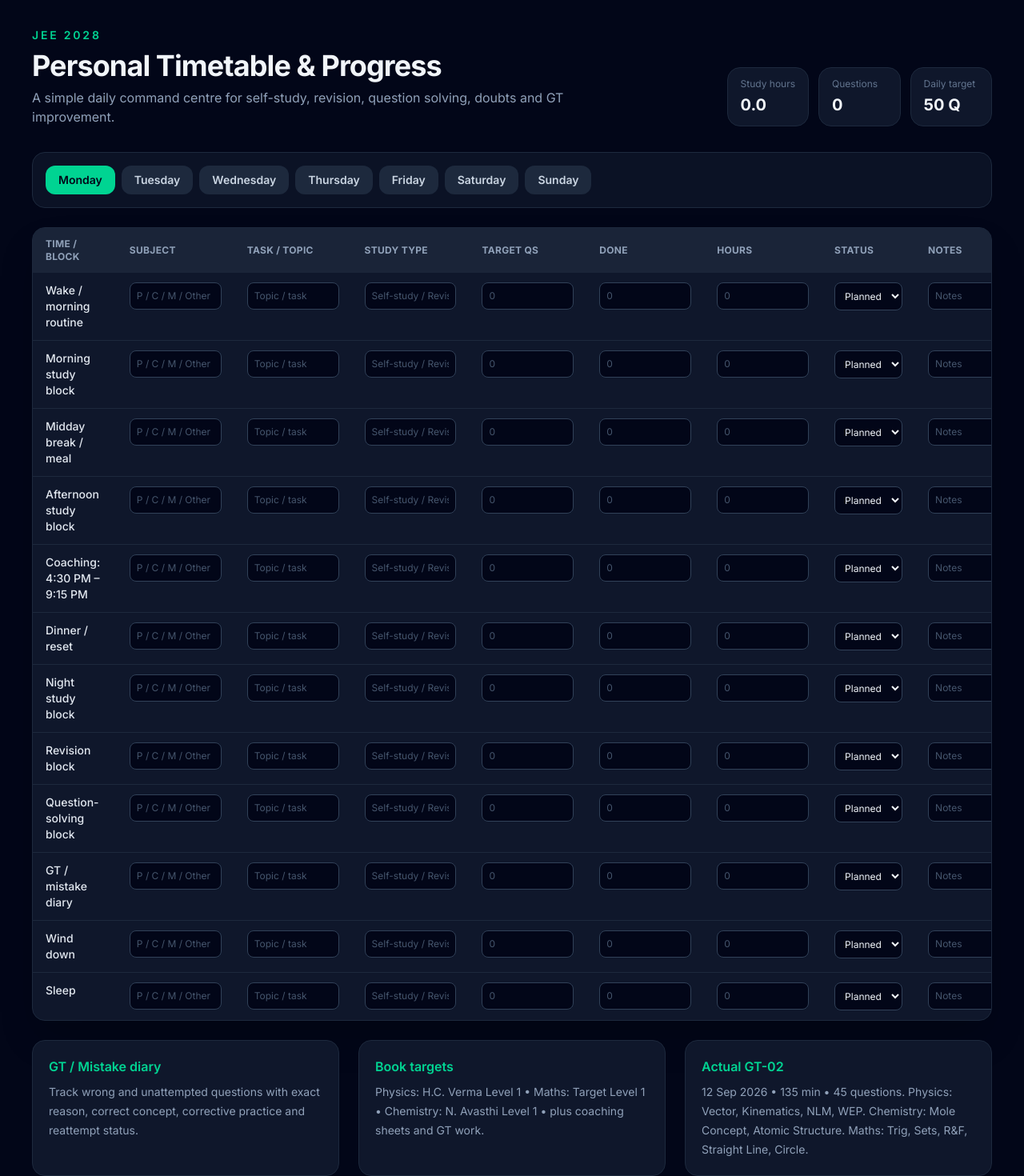
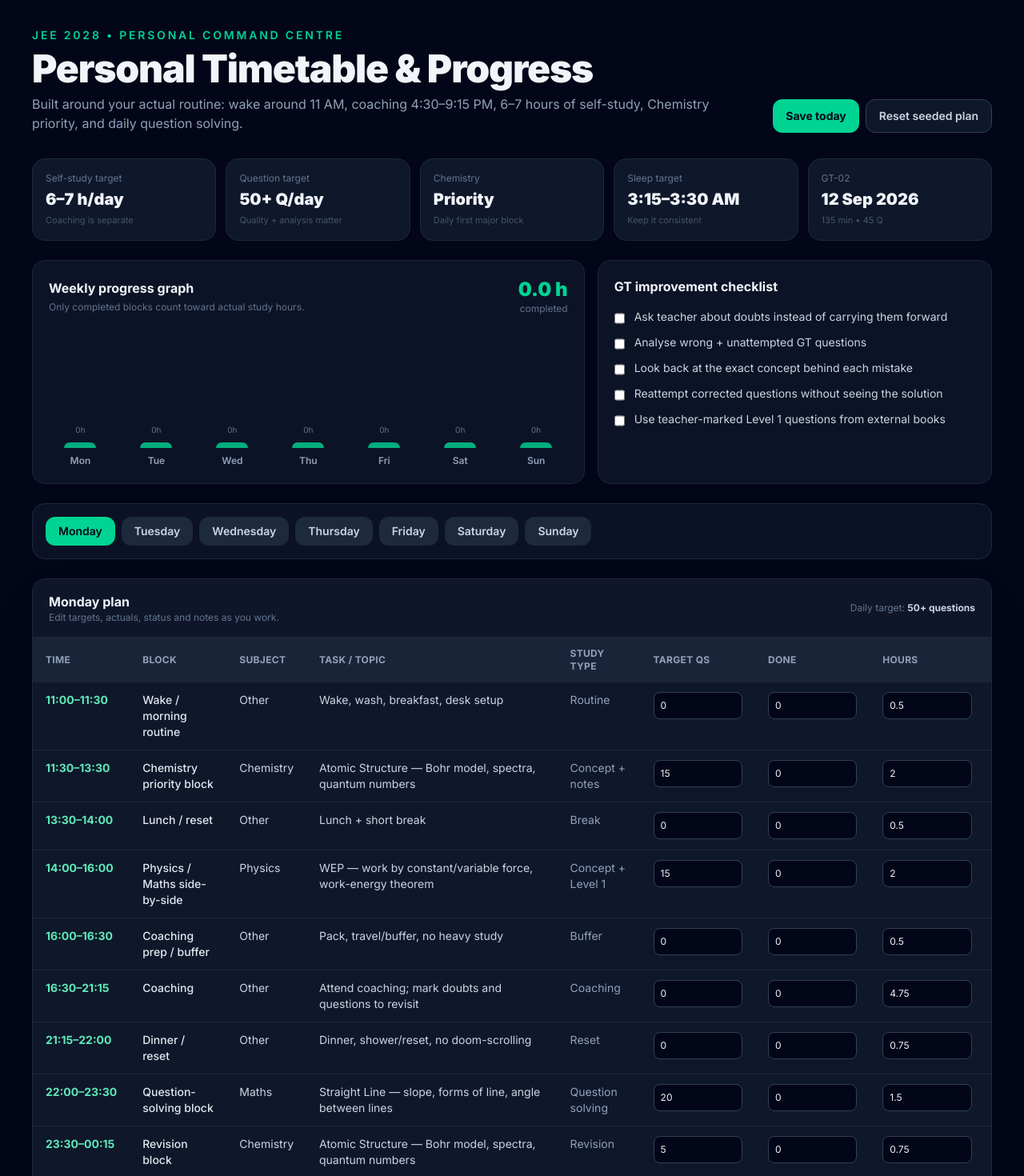
Before and after one commit to hackers-reality/JEE-prep, a Next.js app: page /personal-timetable in a window 1280 px wide. Shown: the part 60-1530 px from the top of the page at 80% size. Built offline with nearby package versions, Linux system fonts and the light colour scheme.

Commit message:
Fill personal JEE timetable and progress dashboard

```diff
--- a/app/personal-timetable/page.tsx
+++ b/app/personal-timetable/page.tsx
@@ -1,126 +1,251 @@
 "use client";
 
-import { useMemo, useState } from "react";
+import { useEffect, useMemo, useState } from "react";
 
-const slots = [
-  "Wake / morning routine",
-  "Morning study block",
-  "Midday break / meal",
-  "Afternoon study block",
-  "Coaching: 4:30 PM – 9:15 PM",
-  "Dinner / reset",
-  "Night study block",
-  "Revision block",
-  "Question-solving block",
-  "GT / mistake diary",
-  "Wind down",
-  "Sleep",
-];
+type Row = {
+  day: string;
+  time: string;
+  slot: string;
+  subject: string;
+  topic: string;
+  type: string;
+  target: number;
+  done: number;
+  hours: number;
+  status: "Planned" | "Done" | "Partial" | "Skipped";
+  notes: string;
+};
 
 const week = ["Monday", "Tuesday", "Wednesday", "Thursday", "Friday", "Saturday", "Sunday"];
 
-const initialRows = week.flatMap((day) =>
-  slots.map((slot) => ({ day, slot, subject: "", topic: "", type: "", target: "", done: "", hours: "", status: "Planned", notes: "" }))
-);
+const template = [
+  ["11:00–11:30", "Wake / morning routine", "Other", "Wake, wash, breakfast, desk setup", "Routine", 0, 0, 0.5],
+  ["11:30–13:30", "Chemistry priority block", "Chemistry", "Atomic Structure — theory + worked examples", "Concept + notes", 15, 0, 2],
+  ["13:30–14:00", "Lunch / reset", "Other", "Lunch + short break", "Break", 0, 0, 0.5],
+  ["14:00–16:00", "Physics / Maths side-by-side", "Physics", "WEP — concepts, graphs, work-energy theorem", "Concept + Level 1", 15, 0, 2],
+  ["16:00–16:30", "Coaching prep / buffer", "Other", "Pack, travel/buffer, no heavy study", "Buffer", 0, 0, 0.5],
+  ["16:30–21:15", "Coaching", "Other", "Attend coaching; mark doubts and questions to revisit", "Coaching", 0, 0, 4.75],
+  ["21:15–22:00", "Dinner / reset", "Other", "Dinner, shower/reset, no doom-scrolling", "Reset", 0, 0, 0.75],
+  ["22:00–23:30", "Question-solving block", "Maths", "Level 1 external-book questions + coaching sheets", "Question solving", 20, 0, 1.5],
+  ["23:30–00:15", "Revision block", "Chemistry", "Active recall: Atomic Structure + Mole Concept maintenance", "Revision", 5, 0, 0.75],
+  ["00:15–01:15", "GT / mistake diary", "Other", "Wrong + unattempted GT questions; doubt list; reattempt", "GT analysis", 5, 0, 1],
+  ["01:15–02:30", "Night study block", "Physics", "H.C. Verma Level 1 / selected teacher-marked questions", "Question solving", 10, 0, 1.25],
+  ["02:30–03:15", "Wind down", "Other", "Plan tomorrow, light music, phone away", "Wind down", 0, 0, 0.75],
+  ["03:15–03:30", "Sleep prep", "Other", "Bed; target consistent sleep window", "Sleep prep", 0, 0, 0.25],
+];
+
+const dayFocus: Record<string, { chem: string; physics: string; maths: string }> = {
+  Monday: {
+    chem: "Atomic Structure — Bohr model, spectra, quantum numbers",
+    physics: "WEP — work by constant/variable force, work-energy theorem",
+    maths: "Straight Line — slope, forms of line, angle between lines",
+  },
+  Tuesday: {
+    chem: "Atomic Structure — photoelectric effect + de Broglie + numericals",
+    physics: "WEP — potential energy, conservation of mechanical energy",
+    maths: "Straight Line — distance, section formula, family of lines",
+  },
+  Wednesday: {
+    chem: "Mole Concept — Level 1 maintenance + mixed numericals",
+    physics: "Kinematics + NLM — mixed Level 1 reinforcement",
+    maths: "Circle — standard equation, centre/radius, basic problems",
+  },
+  Thursday: {
+    chem: "Atomic Structure — quantum numbers, orbitals, electronic configuration",
+    physics: "WEP — spring work + mixed energy problems",
+    maths: "Circle — tangent/chord basics + selected Target Level 1",
+  },
+  Friday: {
+    chem: "Atomic Structure — full chapter revision + Level 1",
+    physics: "Vectors + Kinematics + NLM — mixed timed set",
+    maths: "Straight Line + Circle — mixed timed set",
+  },
+  Saturday: {
+    chem: "Atomic Structure — weak areas from the week",
+    physics: "WEP — Level 1 H.C. Verma / teacher-marked questions",
+    maths: "Straight Line + Circle — Target Level 1",
+  },
+  Sunday: {
+    chem: "Weekly chemistry review + error correction",
+    physics: "Weekly physics review + WEP reattempts",
+    maths: "Weekly maths review + mixed problems",
+  },
+};
+
+function makeRows(): Row[] {
+  return week.flatMap((day) =>
+    template.map(([time, slot, subject, topic, type, target, done, hours]) => {
+      let finalTopic = String(topic);
+      if (slot === "Chemistry priority block") finalTopic = dayFocus[day].chem;
+      if (slot === "Physics / Maths side-by-side") finalTopic = dayFocus[day].physics;
+      if (slot === "Question-solving block") finalTopic = dayFocus[day].maths;
+      if (slot === "Revision block") finalTopic = dayFocus[day].chem;
+      if (slot === "Night study block") finalTopic = dayFocus[day].physics;
+      return {
+        day,
+        time: String(time),
+        slot: String(slot),
+        subject: String(subject),
+        topic: finalTopic,
+        type: String(type),
+        target: Number(target),
+        done: Number(done),
+        hours: Number(hours),
+        status: "Planned",
+        notes: "",
+      };
+    }),
+  );
+}
 
 export default function PersonalTimetablePage() {
-  const [rows, setRows] = useState(initialRows);
+  const [rows, setRows] = useState<Row[]>(makeRows);
   const [activeDay, setActiveDay] = useState("Monday");
+  const [saved, setSaved] = useState(false);
+
+  useEffect(() => {
+    try {
+      const stored = localStorage.getItem("jee2028-personal-timetable-v2");
+      if (stored) setRows(JSON.parse(stored) as Row[]);
+    } catch {
+      // Keep the seeded timetable if local storage is unavailable.
+    }
+  }, []);
 
   const dayRows = useMemo(() => rows.filter((r) => r.day === activeDay), [rows, activeDay]);
   const totals = useMemo(() => {
-    const hours = rows.reduce((sum, r) => sum + (Number(r.hours) || 0), 0);
-    const questions = rows.reduce((sum, r) => sum + (Number(r.done) || 0), 0);
-    return { hours, questions };
+    const completedHours = rows.reduce((sum, r) => sum + (r.status === "Done" ? r.hours : 0), 0);
+    const plannedHours = rows.reduce((sum, r) => sum + r.hours, 0);
+    const questionsDone = rows.reduce((sum, r) => sum + r.done, 0);
+    const questionsTarget = rows.reduce((sum, r) => sum + r.target, 0);
+    return { completedHours, plannedHours, questionsDone, questionsTarget };
   }, [rows]);
 
-  function updateRow(day: string, slot: string, key: string, value: string) {
-    setRows((current) => current.map((r) => (r.day === day && r.slot === slot ? { ...r, [key]: value } : r)));
+  const daily = useMemo(
+    () =>
+      week.map((day) => {
+        const dayRows = rows.filter((r) => r.day === day);
+        return {
+          day: day.slice(0, 3),
+          hours: Number(dayRows.reduce((s, r) => s + (r.status === "Done" ? r.hours : 0), 0).toFixed(1)),
+          questions: dayRows.reduce((s, r) => s + r.done, 0),
+        };
+      }),
+    [rows],
+  );
+
+  function updateRow(day: string, time: string, key: keyof Row, value: string) {
+    setRows((current) => current.map((r) => (r.day === day && r.time === time ? { ...r, [key]: key === "target" || key === "done" || key === "hours" ? Number(value) || 0 : value } as Row : r)));
+    setSaved(false);
+  }
+
+  function saveLocal() {
+    localStorage.setItem("jee2028-personal-timetable-v2", JSON.stringify(rows));
+    setSaved(true);
+  }
+
+  function resetSeed() {
+    setRows(makeRows());
+    localStorage.removeItem("jee2028-personal-timetable-v2");
+    setSaved(false);
   }
 
   return (
     <main className="min-h-screen bg-slate-950 text-slate-100">
-      <div className="mx-auto max-w-7xl p-6 lg:p-10">
-        <header className="mb-8 flex flex-col gap-4 lg:flex-row lg:items-end lg:justify-between">
+      <div className="mx-auto max-w-[1500px] p-4 sm:p-6 lg:p-10">
+        <header className="mb-8 flex flex-col gap-5 xl:flex-row xl:items-end xl:justify-between">
           <div>
-            <p className="text-sm font-semibold uppercase tracking-[0.2em] text-emerald-400">JEE 2028</p>
-            <h1 className="mt-2 text-4xl font-bold tracking-tight">Personal Timetable & Progress</h1>
-            <p className="mt-2 max-w-3xl text-slate-400">A simple daily command centre for self-study, revision, question solving, doubts and GT improvement.</p>
+            <p className="text-sm font-semibold uppercase tracking-[0.2em] text-emerald-400">JEE 2028 • Personal command centre</p>
+            <h1 className="mt-2 text-4xl font-black tracking-tight sm:text-5xl">Personal Timetable & Progress</h1>
+            <p className="mt-2 max-w-4xl text-slate-400">Built around your actual routine: wake around 11 AM, coaching 4:30–9:15 PM, 6–7 hours of self-study, Chemistry priority, and daily question solving.</p>
           </div>
-          <div className="grid grid-cols-2 gap-3 sm:grid-cols-3">
-            <Stat label="Study hours" value={totals.hours.toFixed(1)} />
-            <Stat label="Questions" value={String(totals.questions)} />
-            <Stat label="Daily target" value="50 Q" />
+          <div className="flex flex-wrap gap-2">
+            <button onClick={saveLocal} className="rounded-xl bg-emerald-400 px-4 py-2.5 text-sm font-bold text-slate-950 hover:bg-emerald-300">{saved ? "Saved ✓" : "Save today"}</button>
+            <button onClick={resetSeed} className="rounded-xl border border-slate-700 bg-slate-900 px-4 py-2.5 text-sm font-semibold text-slate-300 hover:bg-slate-800">Reset seeded plan</button>
           </div>
         </header>
 
+        <section className="mb-6 grid gap-3 sm:grid-cols-2 xl:grid-cols-5">
+          <Stat label="Self-study target" value="6–7 h/day" hint="Coaching is separate" />
+          <Stat label="Question target" value="50+ Q/day" hint="Quality + analysis matter" />
+          <Stat label="Chemistry" value="Priority" hint="Daily first major block" />
+          <Stat label="Sleep target" value="3:15–3:30 AM" hint="Keep it consistent" />
+          <Stat label="GT-02" value="12 Sep 2026" hint="135 min • 45 Q" />
+        </section>
+
+        <section className="mb-6 grid gap-4 lg:grid-cols-[1.4fr_1fr]">
+          <div className="rounded-2xl border border-slate-800 bg-slate-900/80 p-5">
+            <div className="flex items-center justify-between gap-4">
+              <div>
+                <h2 className="font-bold">Weekly progress graph</h2>
+                <p className="mt-1 text-xs text-slate-500">Only completed blocks count toward actual study hours.</p>
+              </div>
+              <div className="text-right"><div className="text-2xl font-black text-emerald-400">{totals.completedHours.toFixed(1)} h</div><div className="text-xs text-slate-500">completed</div></div>
+            </div>
+            <div className="mt-5 grid grid-cols-7 items-end gap-2 sm:gap-4" style={{ minHeight: 170 }}>
+              {daily.map((d) => {
+                const height = Math.min(100, (d.hours / 7) * 100);
+                return <div key={d.day} className="flex h-40 flex-col items-center justify-end gap-2"><div className="text-[10px] text-slate-500">{d.hours}h</div><div className="w-full max-w-10 rounded-t-lg bg-emerald-400/80" style={{ height: `${Math.max(4, height)}%` }} /><div className="text-xs font-semibold text-slate-400">{d.day}</div></div>;
+              })}
+            </div>
+          </div>
+
+          <div className="rounded-2xl border border-slate-800 bg-slate-900/80 p-5">
+            <h2 className="font-bold">GT improvement checklist</h2>
+            <div className="mt-4 space-y-3 text-sm text-slate-300">
+              {[
+                "Ask teacher about doubts instead of carrying them forward",
+                "Analyse wrong + unattempted GT questions",
+                "Look back at the exact concept behind each mistake",
+                "Reattempt corrected questions without seeing the solution",
+                "Use teacher-marked Level 1 questions from external books",
+              ].map((item) => <label key={item} className="flex gap-3"><input type="checkbox" className="mt-1 accent-emerald-400" /><span>{item}</span></label>)}
+            </div>
+          </div>
+        </section>
+
         <section className="mb-6 rounded-2xl border border-slate-800 bg-slate-900/70 p-4">
           <div className="flex flex-wrap gap-2">
-            {week.map((day) => (
-              <button key={day} onClick={() => setActiveDay(day)} className={`rounded-xl px-4 py-2 text-sm font-semibold transition ${activeDay === day ? "bg-emerald-400 text-slate-950" : "bg-slate-800 text-slate-300 hover:bg-slate-700"}`}>
-                {day}
-              </button>
-            ))}
+            {week.map((day) => <button key={day} onClick={() => setActiveDay(day)} className={`rounded-xl px-4 py-2 text-sm font-semibold transition ${activeDay === day ? "bg-emerald-400 text-slate-950" : "bg-slate-800 text-slate-300 hover:bg-slate-700"}`}>{day}</button>)}
           </div>
         </section>
 
         <section className="overflow-hidden rounded-2xl border border-slate-800 bg-slate-900 shadow-2xl">
+          <div className="border-b border-slate-800 bg-slate-900/95 px-5 py-4">
+            <div className="flex flex-wrap items-center justify-between gap-3"><div><h2 className="font-bold">{activeDay} plan</h2><p className="text-xs text-slate-500">Edit targets, actuals, status and notes as you work.</p></div><div className="text-xs text-slate-500">Daily target: <span className="font-bold text-slate-300">50+ questions</span></div></div>
+          </div>
           <div className="overflow-x-auto">
-            <table className="min-w-[1250px] w-full text-left text-sm">
-              <thead className="bg-slate-800/80 text-xs uppercase tracking-wide text-slate-400">
-                <tr>
-                  <th className="px-4 py-3">Time / block</th><th className="px-4 py-3">Subject</th><th className="px-4 py-3">Task / topic</th><th className="px-4 py-3">Study type</th><th className="px-4 py-3">Target Qs</th><th className="px-4 py-3">Done</th><th className="px-4 py-3">Hours</th><th className="px-4 py-3">Status</th><th className="px-4 py-3">Notes</th>
-                </tr>
-              </thead>
+            <table className="min-w-[1450px] w-full text-left text-sm">
+              <thead className="bg-slate-800/80 text-xs uppercase tracking-wide text-slate-400"><tr><th className="px-4 py-3">Time</th><th className="px-4 py-3">Block</th><th className="px-4 py-3">Subject</th><th className="px-4 py-3">Task / topic</th><th className="px-4 py-3">Study type</th><th className="px-4 py-3">Target Qs</th><th className="px-4 py-3">Done</th><th className="px-4 py-3">Hours</th><th className="px-4 py-3">Status</th><th className="px-4 py-3">Notes</th></tr></thead>
               <tbody className="divide-y divide-slate-800">
-                {dayRows.map((r) => (
-                  <tr key={`${r.day}-${r.slot}`} className="align-top hover:bg-slate-800/40">
-                    <td className="px-4 py-3 font-medium text-slate-200">{r.slot}</td>
-                    <Cell value={r.subject} onChange={(v) => updateRow(r.day, r.slot, "subject", v)} placeholder="P / C / M / Other" />
-                    <Cell value={r.topic} onChange={(v) => updateRow(r.day, r.slot, "topic", v)} placeholder="Topic / task" />
-                    <Cell value={r.type} onChange={(v) => updateRow(r.day, r.slot, "type", v)} placeholder="Self-study / Revision / Solving" />
-                    <Cell value={r.target} onChange={(v) => updateRow(r.day, r.slot, "target", v)} placeholder="0" number />
-                    <Cell value={r.done} onChange={(v) => updateRow(r.day, r.slot, "done", v)} placeholder="0" number />
-                    <Cell value={r.hours} onChange={(v) => updateRow(r.day, r.slot, "hours", v)} placeholder="0" number />
-                    <td className="px-4 py-3">
-                      <select value={r.status} onChange={(e) => updateRow(r.day, r.slot, "status", e.target.value)} className="rounded-lg border border-slate-700 bg-slate-950 px-2 py-2 text-xs">
-                        <option>Planned</option><option>Done</option><option>Partial</option><option>Skipped</option>
-                      </select>
-                    </td>
-                    <Cell value={r.notes} onChange={(v) => updateRow(r.day, r.slot, "notes", v)} placeholder="Notes" />
-                  </tr>
-                ))}
+                {dayRows.map((r) => <tr key={`${r.day}-${r.time}`} className="align-top hover:bg-slate-800/40"><td className="whitespace-nowrap px-4 py-3 font-bold text-emerald-300">{r.time}</td><td className="px-4 py-3 font-medium text-slate-200">{r.slot}</td><td className="px-4 py-3 text-slate-300">{r.subject}</td><td className="min-w-72 px-4 py-3 text-slate-300">{r.topic}</td><td className="px-4 py-3 text-slate-400">{r.type}</td><Cell value={String(r.target)} onChange={(v) => updateRow(r.day, r.time, "target", v)} number /><Cell value={String(r.done)} onChange={(v) => updateRow(r.day, r.time, "done", v)} number /><Cell value={String(r.hours)} onChange={(v) => updateRow(r.day, r.time, "hours", v)} number /><td className="px-4 py-3"><select value={r.status} onChange={(e) => updateRow(r.day, r.time, "status", e.target.value)} className="rounded-lg border border-slate-700 bg-slate-950 px-2 py-2 text-xs"><option>Planned</option><option>Done</option><option>Partial</option><option>Skipped</option></select></td><Cell value={r.notes} onChange={(v) => updateRow(r.day, r.time, "notes", v)} placeholder="What happened? Doubt? Mistake?" /></tr>)}
               </tbody>
             </table>
           </div>
         </section>
 
-        <section className="mt-6 grid gap-6 lg:grid-cols-3">
-          <Panel title="GT / Mistake diary">
-            <p>Track wrong and unattempted questions with exact reason, correct concept, corrective practice and reattempt status.</p>
-          </Panel>
-          <Panel title="Book targets">
-            <p>Physics: H.C. Verma Level 1 • Maths: Target Level 1 • Chemistry: N. Avasthi Level 1 • plus coaching sheets and GT work.</p>
-          </Panel>
-          <Panel title="Actual GT-02">
-            <p>12 Sep 2026 • 135 min • 45 questions. Physics: Vector, Kinematics, NLM, WEP. Chemistry: Mole Concept, Atomic Structure. Maths: Trig, Sets, R&amp;F, Straight Line, Circle.</p>
-          </Panel>
+        <section className="mt-6 grid gap-4 md:grid-cols-2 xl:grid-cols-4">
+          <Panel title="External-book targets"><p><b>Physics:</b> H.C. Verma Level 1, teacher-marked questions first. <b>Maths:</b> Target Level 1. <b>Chemistry:</b> N. Avasthi Level 1.</p></Panel>
+          <Panel title="Already covered"><p>Vectors, Kinematics, NLM, basic Trigonometry, Sets, Functions/R&amp;F and Mole Concept are treated as revision/practice—not first-time learning.</p></Panel>
+          <Panel title="Current priority"><p><b>Chemistry:</b> Atomic Structure. <b>Physics:</b> WEP. <b>Maths:</b> Straight Line + Circle. Completed chapters stay alive through mixed Level 1 practice.</p></Panel>
+          <Panel title="Actual GT-02"><p>12 Sep 2026 • 135 min • 45 questions. Physics: Vector, Kinematics, NLM, WEP. Chemistry: Mole Concept, Atomic Structure. Maths: Trig, Sets, R&amp;F, Straight Line, Circle.</p></Panel>
+        </section>
+
+        <section className="mt-6 rounded-2xl border border-emerald-500/20 bg-emerald-500/5 p-5">
+          <h2 className="font-bold text-emerald-300">Private progress architecture</h2>
+          <p className="mt-2 max-w-4xl text-sm leading-6 text-slate-400">This page is seeded as your personal owner dashboard. The next layer is server sync + a read-only parent/teacher view so your actual daily entries and graphs follow you across devices instead of living only in one browser.</p>
         </section>
       </div>
     </main>
   );
 }
 
-function Cell({ value, onChange, placeholder, number }: { value: string; onChange: (v: string) => void; placeholder: string; number?: boolean }) {
-  return (
-    <td className="px-4 py-3">
-      <input type={number ? "number" : "text"} value={value} onChange={(e) => onChange(e.target.value)} placeholder={placeholder} className="w-full min-w-28 rounded-lg border border-slate-700 bg-slate-950 px-2 py-2 text-xs outline-none placeholder:text-slate-600 focus:border-emerald-400" />
-    </td>
-  );
+function Cell({ value, onChange, placeholder = "", number }: { value: string; onChange: (v: string) => void; placeholder?: string; number?: boolean }) {
+  return <td className="px-4 py-3"><input type={number ? "number" : "text"} min={number ? 0 : undefined} step={number ? "0.25" : undefined} value={value} onChange={(e) => onChange(e.target.value)} placeholder={placeholder} className="w-full min-w-24 rounded-lg border border-slate-700 bg-slate-950 px-2 py-2 text-xs outline-none placeholder:text-slate-600 focus:border-emerald-400" /></td>;
 }
 
-function Stat({ label, value }: { label: string; value: string }) {
-  return <div className="rounded-2xl border border-slate-800 bg-slate-900 px-4 py-3"><div className="text-xs text-slate-500">{label}</div><div className="mt-1 text-xl font-bold">{value}</div></div>;
+function Stat({ label, value, hint }: { label: string; value: string; hint: string }) {
+  return <div className="rounded-2xl border border-slate-800 bg-slate-900 px-4 py-4"><div className="text-xs text-slate-500">{label}</div><div className="mt-1 text-xl font-black">{value}</div><div className="mt-1 text-[11px] text-slate-600">{hint}</div></div>;
 }
 
 function Panel({ title, children }: { title: string; children: React.ReactNode }) {
```
